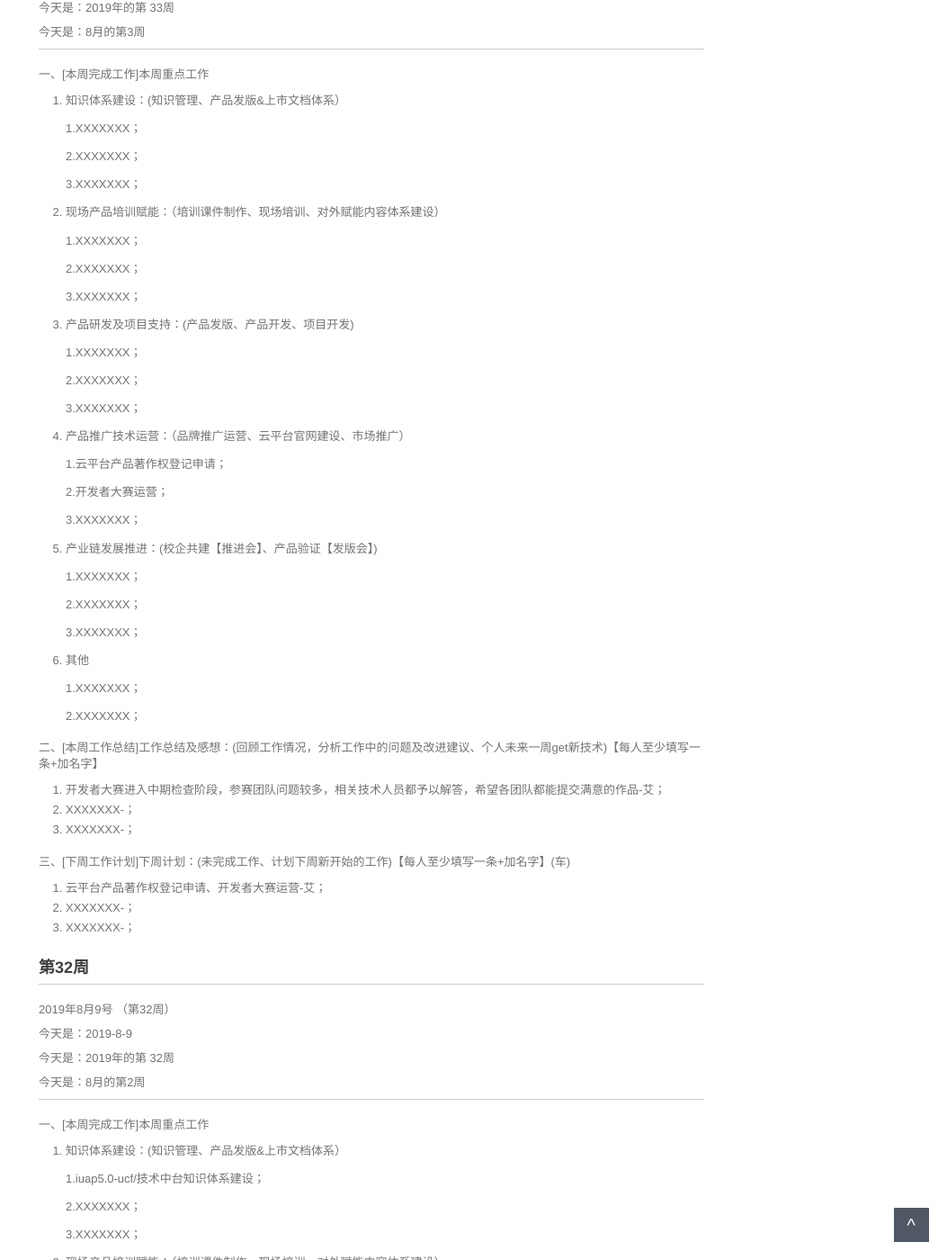
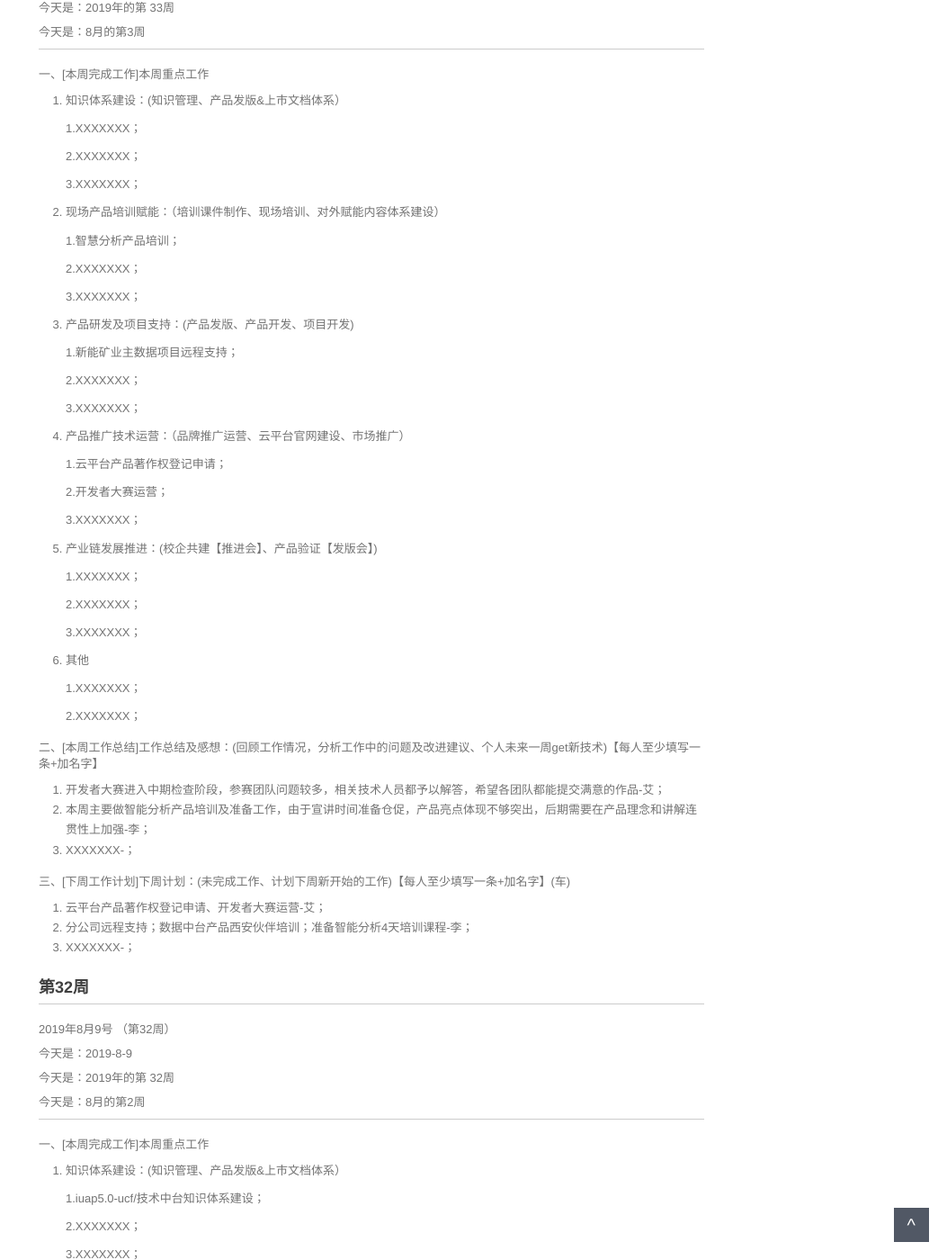
Before and after one commit to walllFlower/blog, a Jekyll site: the page built from _posts/2018-07-17-day_report_cxz.md, in a window 1280 px wide and 1400 px high, scrolled down 435 px. Shown: the whole window at 90% size, without its empty margins (227-1280 px from the left). Built offline with Jekyll 4.4.1, drawn with Linux system fonts in a browser that asks for light colours; comment, search, counter and statistics services are not loaded.

Commit message:
Update 2018-07-17-day_report_cxz.md

```diff
--- a/_posts/2018-07-17-day_report_cxz.md
+++ b/_posts/2018-07-17-day_report_cxz.md
@@ -34,7 +34,7 @@ categories: 技术运营工作周报
 
 2. 现场产品培训赋能：（培训课件制作、现场培训、对外赋能内容体系建设）
 
-    1.XXXXXXX；
+    1.智慧分析产品培训；
 
     2.XXXXXXX；
 
@@ -42,7 +42,7 @@ categories: 技术运营工作周报
 
 3. 产品研发及项目支持：(产品发版、产品开发、项目开发)
 
-    1.XXXXXXX；
+    1.新能矿业主数据项目远程支持；
 
     2.XXXXXXX；
 
@@ -74,13 +74,13 @@ categories: 技术运营工作周报
 二、[本周工作总结]工作总结及感想：(回顾工作情况，分析工作中的问题及改进建议、个人未来一周get新技术)【每人至少填写一条+加名字】
 
 1. 开发者大赛进入中期检查阶段，参赛团队问题较多，相关技术人员都予以解答，希望各团队都能提交满意的作品-艾；
-2. XXXXXXX-；
+2. 本周主要做智能分析产品培训及准备工作，由于宣讲时间准备仓促，产品亮点体现不够突出，后期需要在产品理念和讲解连贯性上加强-李；
 3. XXXXXXX-；
 
 三、[下周工作计划]下周计划：(未完成工作、计划下周新开始的工作)【每人至少填写一条+加名字】(车)
 
 1. 云平台产品著作权登记申请、开发者大赛运营-艾；
-2. XXXXXXX-；
+2. 分公司远程支持；数据中台产品西安伙伴培训；准备智能分析4天培训课程-李；
 3. XXXXXXX-；
 
 
```
